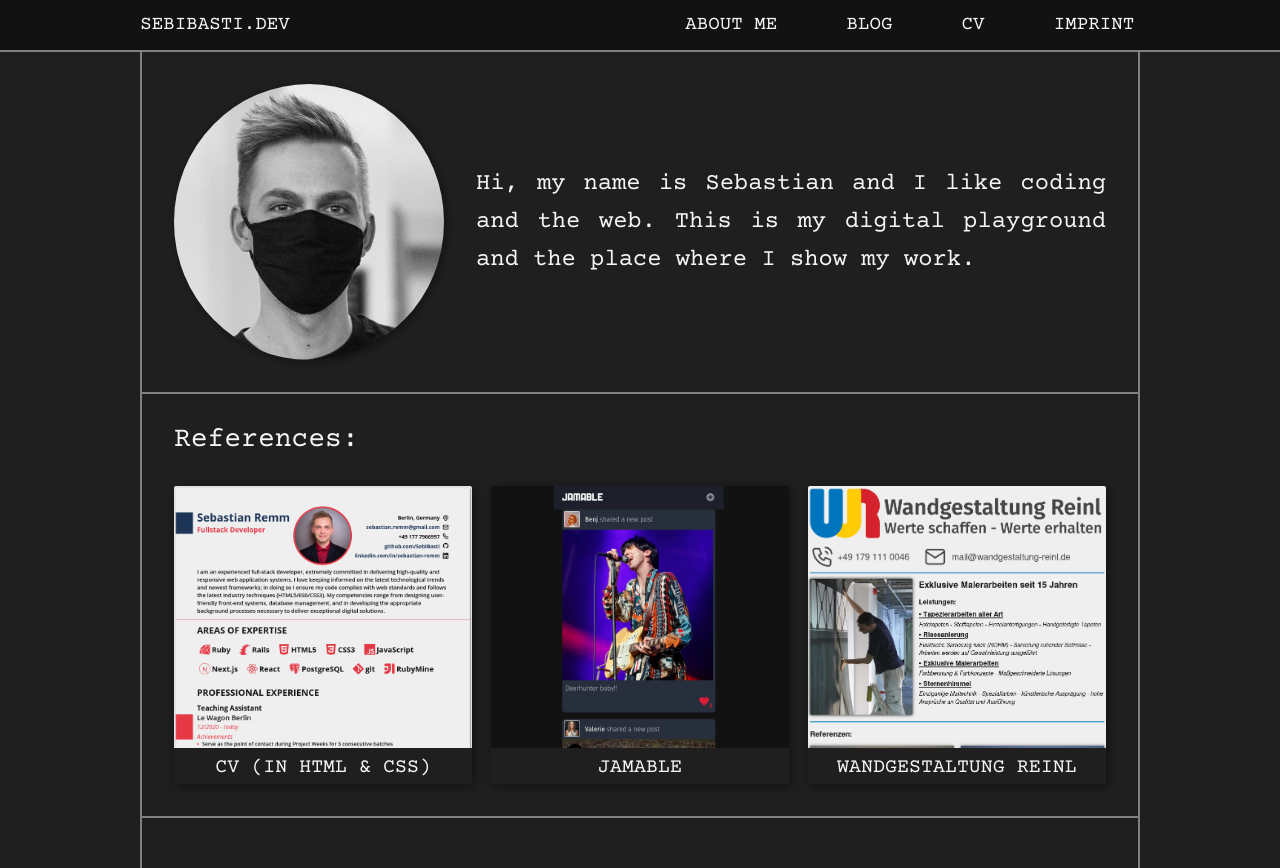
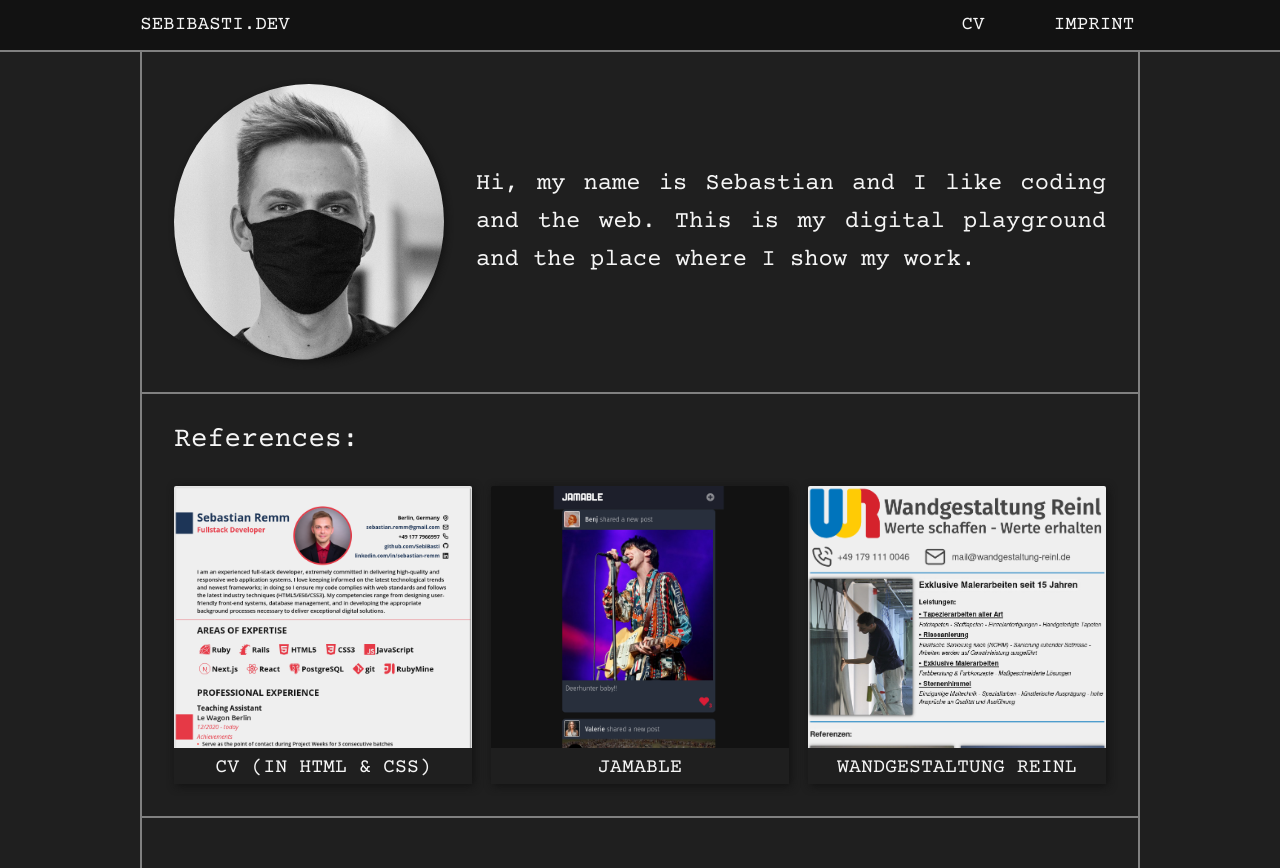
Before and after one commit to SebiBasti/sebibasti.dev, a Next.js app: page / in a window 1280 px wide. Built offline with nearby package versions, Linux system fonts and the light colour scheme.

Commit message:
deactivated blog and about me link

```diff
--- a/components/navbar.js
+++ b/components/navbar.js
@@ -9,16 +9,16 @@
       <input type="checkbox" id="nav-toggle" className={navbar.toggle}/>
       <nav className={navbar.nav}>
         <ul>
-          <li>
-            <Link href="/about">
-              <a>about me</a>
-            </Link>
-          </li>
-          <li>
-            <Link href="/blog">
-              <a>blog</a>
-            </Link>
-          </li>
+          {/*<li>*/}
+          {/*  <Link href="/about">*/}
+          {/*    <a>about me</a>*/}
+          {/*  </Link>*/}
+          {/*</li>*/}
+          {/*<li>*/}
+          {/*  <Link href="/blog">*/}
+          {/*    <a>blog</a>*/}
+          {/*  </Link>*/}
+          {/*</li>*/}
           <li>
             <Link href="/cv">
               <a>cv</a>
```
